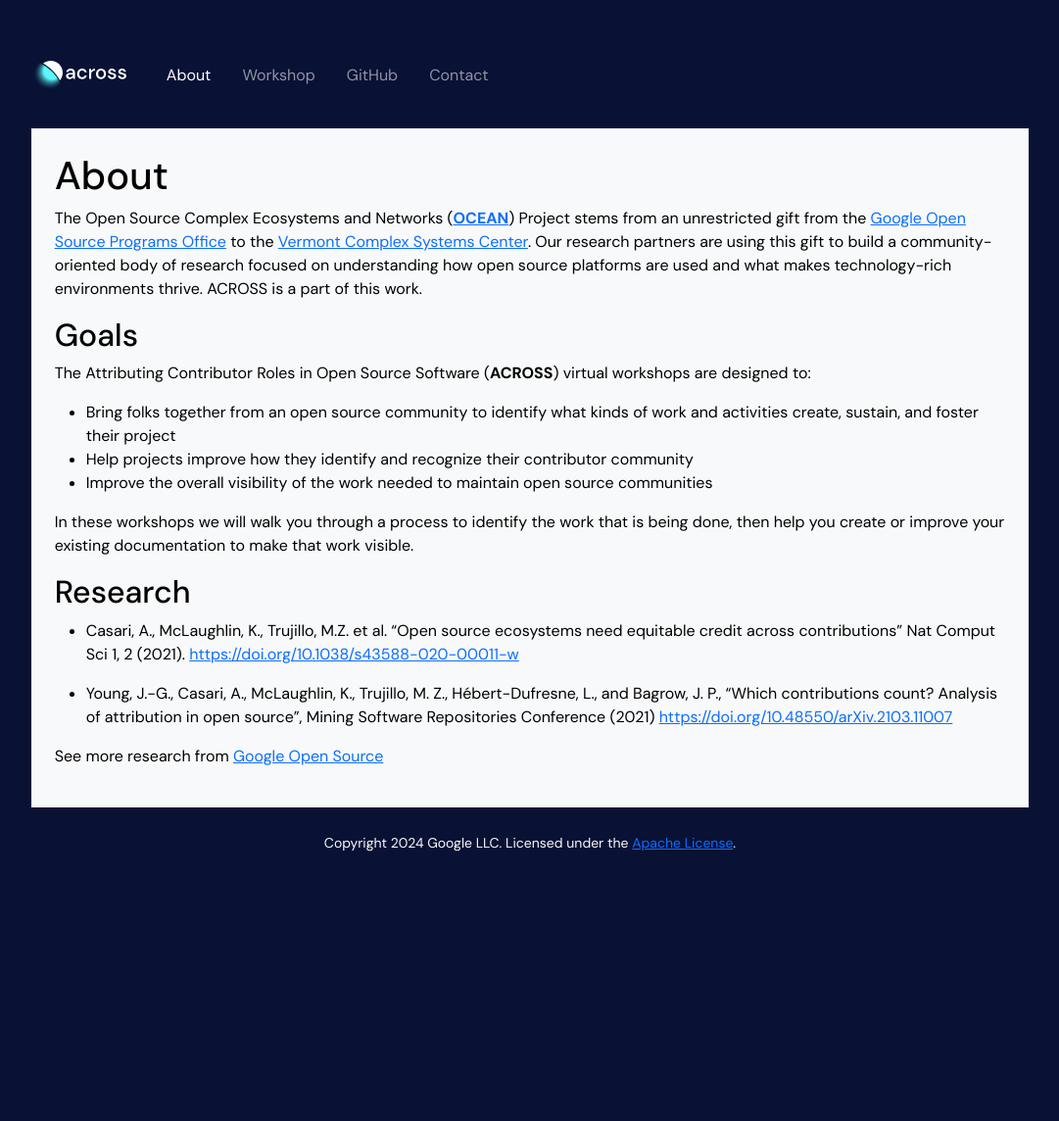
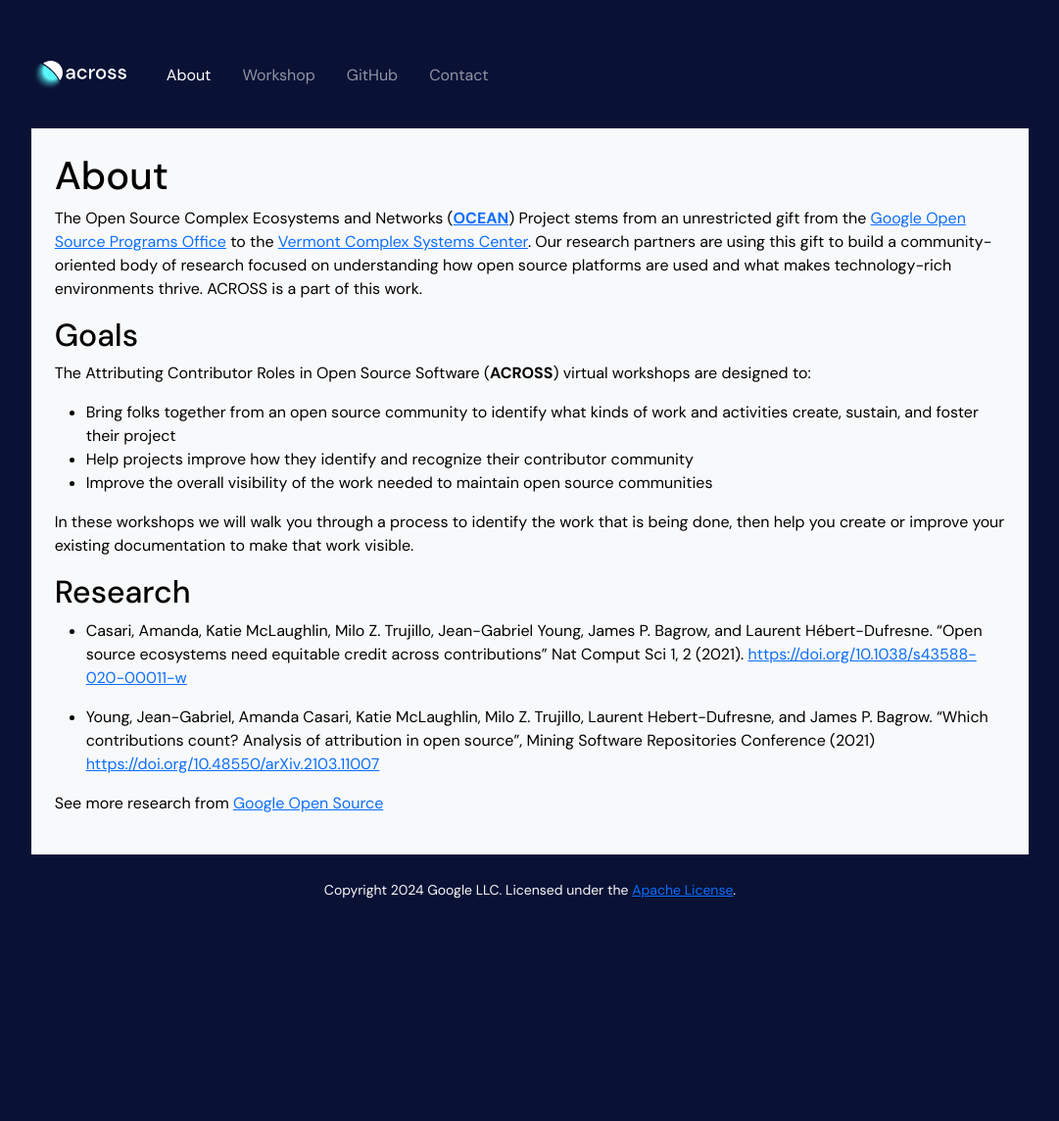
Before and after one commit to google/across, a Jekyll site: the page built from about.md, in a window 1280 px wide. Shown: the whole page at 98% size, without its empty margins (99-1180 px from the left). Built offline with Jekyll 4.4.1, drawn with Linux system fonts in a browser that asks for light colours; before the commit the page ends 1096 px from its top, so only the background shows below that.

```diff
--- a/about.md
+++ b/about.md
@@ -18,8 +18,8 @@ In these workshops we will walk you through a process to identify the work that
 
 ## Research
 
- * Casari, A., McLaughlin, K., Trujillo, M.Z. et al. “Open source ecosystems need equitable credit across contributions” Nat Comput Sci 1, 2 (2021). [https://doi.org/10.1038/s43588-020-00011-w](https://doi.org/10.1038/s43588-020-00011-w)
+ * Casari, Amanda, Katie McLaughlin, Milo Z. Trujillo, Jean-Gabriel Young, James P. Bagrow, and Laurent Hébert-Dufresne. "Open source ecosystems need equitable credit across contributions" Nat Comput Sci 1, 2 (2021). [https://doi.org/10.1038/s43588-020-00011-w](https://doi.org/10.1038/s43588-020-00011-w)
 
- * Young, J.-G., Casari, A., McLaughlin, K., Trujillo, M. Z., Hébert-Dufresne, L., and Bagrow, J. P., “Which contributions count? Analysis of attribution in open source”, Mining Software Repositories Conference (2021) [https://doi.org/10.48550/arXiv.2103.11007](https://doi.org/10.48550/arXiv.2103.11007)
+ * Young, Jean-Gabriel, Amanda Casari, Katie McLaughlin, Milo Z. Trujillo, Laurent Hebert-Dufresne, and James P. Bagrow. "Which contributions count? Analysis of attribution in open source", Mining Software Repositories Conference (2021) [https://doi.org/10.48550/arXiv.2103.11007](https://doi.org/10.48550/arXiv.2103.11007)
 
 See more research from [Google Open Source](https://opensource.google/documentation/publications/overview)
```
